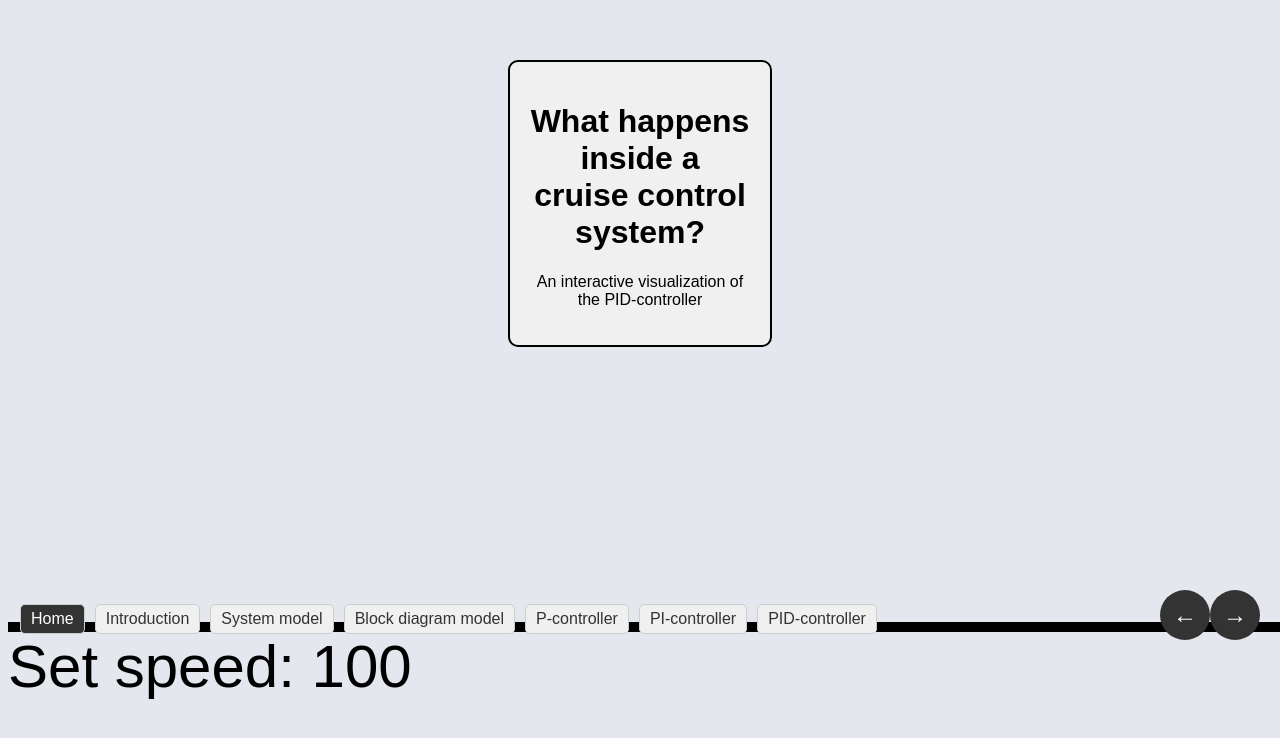
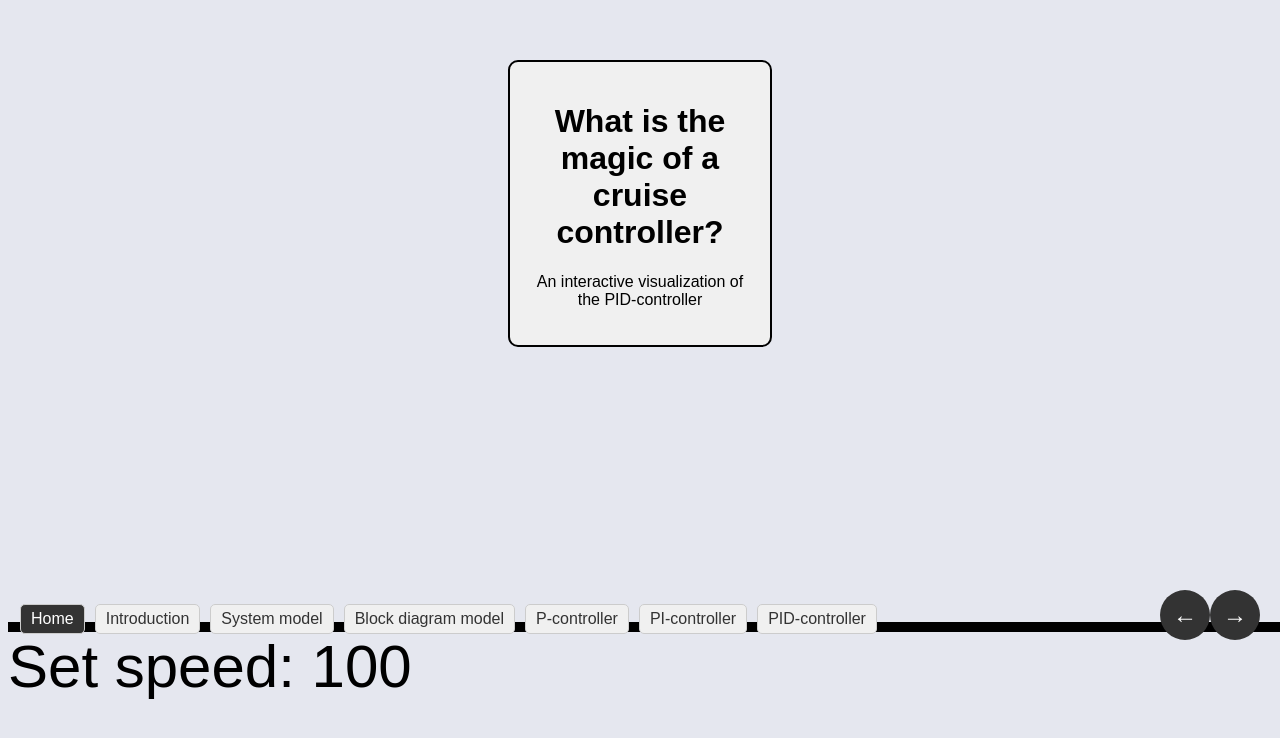
Before and after one commit to haakongarfjell/DSC_160_Final_Project, a SvelteKit app: page / in a window 1280 px wide. Shown: the part 140-878 px from the top of the page. Built offline with nearby package versions, Linux system fonts and the light colour scheme; a web font is replaced by a local one.

Commit message:
Change title

```diff
--- a/src/components/Intro.svelte
+++ b/src/components/Intro.svelte
@@ -186,7 +186,7 @@
 
 
 <div style="text-align: center; margin-top: 200px; margin-left: 500px; margin-right: 500px;  padding: 20px; background-color: #f0f0f0; border: 2px solid #000; border-radius: 10px;">
-    <h1>What happens inside a cruise control system?</h1>
+    <h1>What is the magic of a cruise controller?</h1>
     <p>An interactive visualization of the PID-controller</p>
 </div>
 
```
